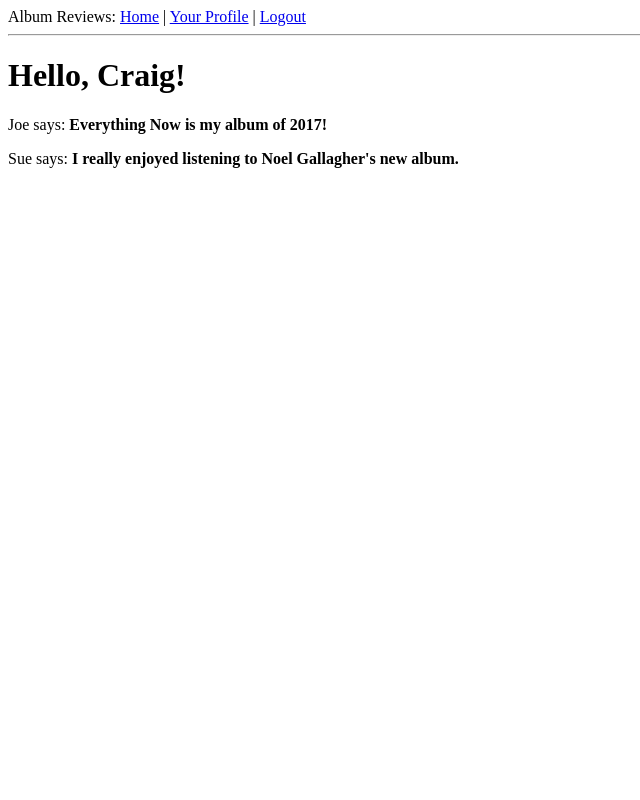
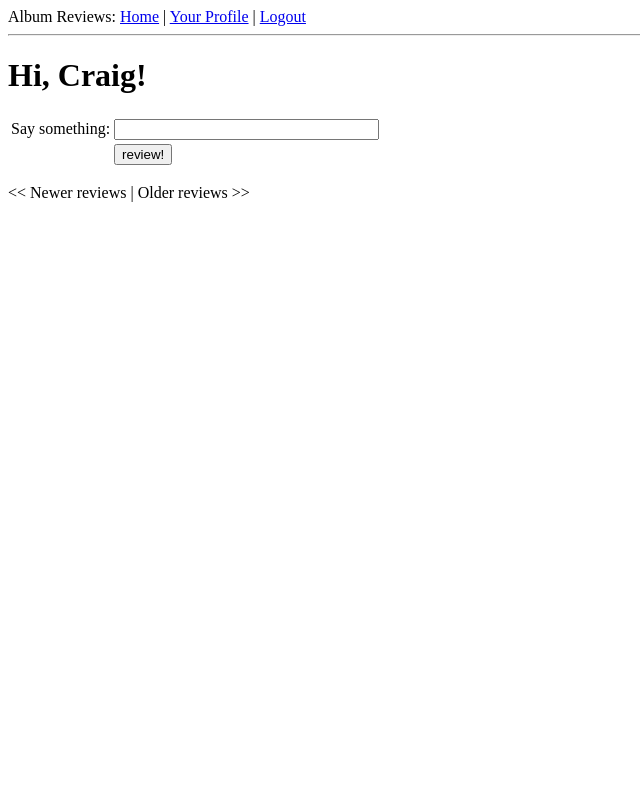
Before and after one commit to craighoustondev/album-reviews, a Flask app: page / in a window 1280 px wide. Shown: the whole page, without its empty margins (0-640 px from the left). Run offline with Flask 2, Linux system fonts and the light colour scheme; a user stored in the database is signed in; data comes from the database, SQL or seed files in the repository; both versions use the stored data as it was after the commit; parts of the project's set-up code (start-up, migrations or seed data) failed here and were passed over.

Commit message:
Added pagination for reviews

```diff
--- a/app/forms.py
+++ b/app/forms.py
@@ -24,3 +24,6 @@ class EditForm(Form):
             self.nickname.errors.append('This nickname is already in use. Please choose another one.')
             return False
         return True
+
+class ReviewForm(Form):
+    review = StringField('review', validators=[DataRequired()])
--- a/app/models.py
+++ b/app/models.py
@@ -71,6 +71,7 @@ class User(db.Model):
 
     def followed_reviews(self):
         return Review.query.join(followers, (followers.c.followed_id == Review.user_id)).filter(followers.c.follower_id == self.id).order_by(Review.timestamp.desc())
+        # return Review.query.join(followers, (followers.c.followed_id == Review.user_id)).order_by(Review.timestamp.desc())
 
     def __repr__(self):
         return '<User %r>' % (self.nickname)
--- a/app/templates/index.html
+++ b/app/templates/index.html
@@ -1,8 +1,31 @@
 {% extends "base.html" %}
 
 {% block content %}
-    <h1>Hello, {{ user.nickname }}!</h1>
-    {% for review in reviews %}
-    <div><p>{{ review.author.nickname }} says: <b>{{ review.body }}</b></p></div>
-    {% endfor %}
+  <h1>Hi, {{ g.user.nickname }}!</h1>
+  <form action="" method="post" name="review">
+      {{ form.hidden_tag() }}
+      <table>
+          <tr>
+              <td>Say something:</td>
+              <td>{{ form.review(size=30, maxlength=140) }}</td>
+              <td>
+              {% for error in form.review.errors %}
+              <span style="color: red;">[{{ error }}]</span><br>
+              {% endfor %}
+              </td>
+          </tr>
+          <tr>
+              <td></td>
+              <td><input type="submit" value="review!"></td>
+              <td></td>
+          </tr>
+      </table>
+  </form>
+  {% for review in reviews.items %}
+  <p>
+    {% include 'review.html' %}
+  </p>
+  {% endfor %}
+  {% if reviews.has_prev %}<a href="{{ url_for('index', page=reviews.prev_num) }}">&lt;&lt; Newer reviews</a>{% else %}&lt;&lt; Newer reviews{% endif %} |
+  {% if reviews.has_next %}<a href="{{ url_for('index', page=reviews.next_num) }}">Older reviews &gt;&gt;</a>{% else %}Older reviews &gt;&gt;{% endif %}
 {% endblock %}
--- a/app/templates/user.html
+++ b/app/templates/user.html
@@ -21,7 +21,9 @@
       </td>
   </table>
   <hr>
-  {% for review in reviews %}
+  {% for review in reviews.items %}
     {% include 'review.html' %}
   {% endfor %}
+  {% if reviews.has_prev %}<a href="{{ url_for('user', nickname=user.nickname, page=reviews.prev_num) }}">&lt;&lt; Newer reviews</a>{% else %}&lt;&lt; Newer reviews{% endif %} |
+  {% if reviews.has_next %}<a href="{{ url_for('user', nickname=user.nickname, page=reviews.next_num) }}">Older reviews &gt;&gt;</a>{% else %}Older reviews &gt;&gt;{% endif %}
 {% endblock %}
--- a/app/views.py
+++ b/app/views.py
@@ -2,30 +2,30 @@ from flask import render_template, flash, redirect, session, url_for, request, g
 from flask_login import login_user, logout_user, current_user, login_required
 from datetime import datetime
 from app import app, db, lm, oid
-from .forms import LoginForm, EditForm
-from .models import User
+from .forms import LoginForm, EditForm, ReviewForm
+from .models import User, Review
+from config import POSTS_PER_PAGE
 
 # index view function suppressed for brevity
-@app.route('/')
-@app.route('/index')
+@app.route('/', methods=['GET', 'POST'])
+@app.route('/index', methods=['GET', 'POST'])
+@app.route('/index/<int:page>', methods=['GET', 'POST'])
 @login_required
-def index():
-    user = g.user
-    reviews = [
-        {
-            'author': {'nickname': 'Joe'},
-            'rating': 5,
-            'body': 'Everything Now is my album of 2017!'
-        },
-        {
-            'author': {'nickname': 'Sue'},
-            'rating': 4,
-            'body': 'I really enjoyed listening to Noel Gallagher\'s new album.'
-        }
-    ]
+def index(page=1):
+    form = ReviewForm()
+    if form.validate_on_submit():
+        review = Review(body=form.review.data, timestamp=datetime.utcnow(),
+                        author=g.user)
+        db.session.add(review)
+        db.session.commit()
+        flash('Your review is now live!')
+        return redirect(url_for('index'))
+
+    reviews = g.user.followed_reviews().paginate(page, POSTS_PER_PAGE, False)
+
     return render_template('index.html',
                            title='Home',
-                           user=user,
+                           form=form,
                            reviews=reviews)
 
 @app.route('/login', methods=['GET', 'POST'])
@@ -84,16 +84,14 @@ def logout():
     return redirect(url_for('index'))
 
 @app.route('/user/<nickname>')
+@app.route('/user/<nickname>/<int:page>')
 @login_required
-def user(nickname):
+def user(nickname, page=1):
     user = User.query.filter_by(nickname=nickname).first()
-    if user == None:
+    if user is None:
         flash('User %s not found.' % nickname)
         return redirect(url_for('index'))
-    reviews = [
-        {'author': user, 'body': 'Test review #1'},
-        {'author': user, 'body': 'Test review #2'}
-    ]
+    reviews = user.reviews.paginate(page, POSTS_PER_PAGE, False)
     return render_template('user.html',
                            user=user,
                            reviews=reviews)
--- a/config.py
+++ b/config.py
@@ -3,6 +3,9 @@ basedir = os.path.abspath(os.path.dirname(__file__))
 
 SQLALCHEMY_DATABASE_URI = 'sqlite:///' + os.path.join(basedir, 'app.db')
 SQLALCHEMY_MIGRATE_REPO = os.path.join(basedir, 'db_repository')
+
+# pagination
+POSTS_PER_PAGE = 3
 
 WTF_CSRF_ENABLED = True
 SECRET_KEY = 'you-will-never-guess'
```
Also changed, not shown: app.db, 5 other files.
